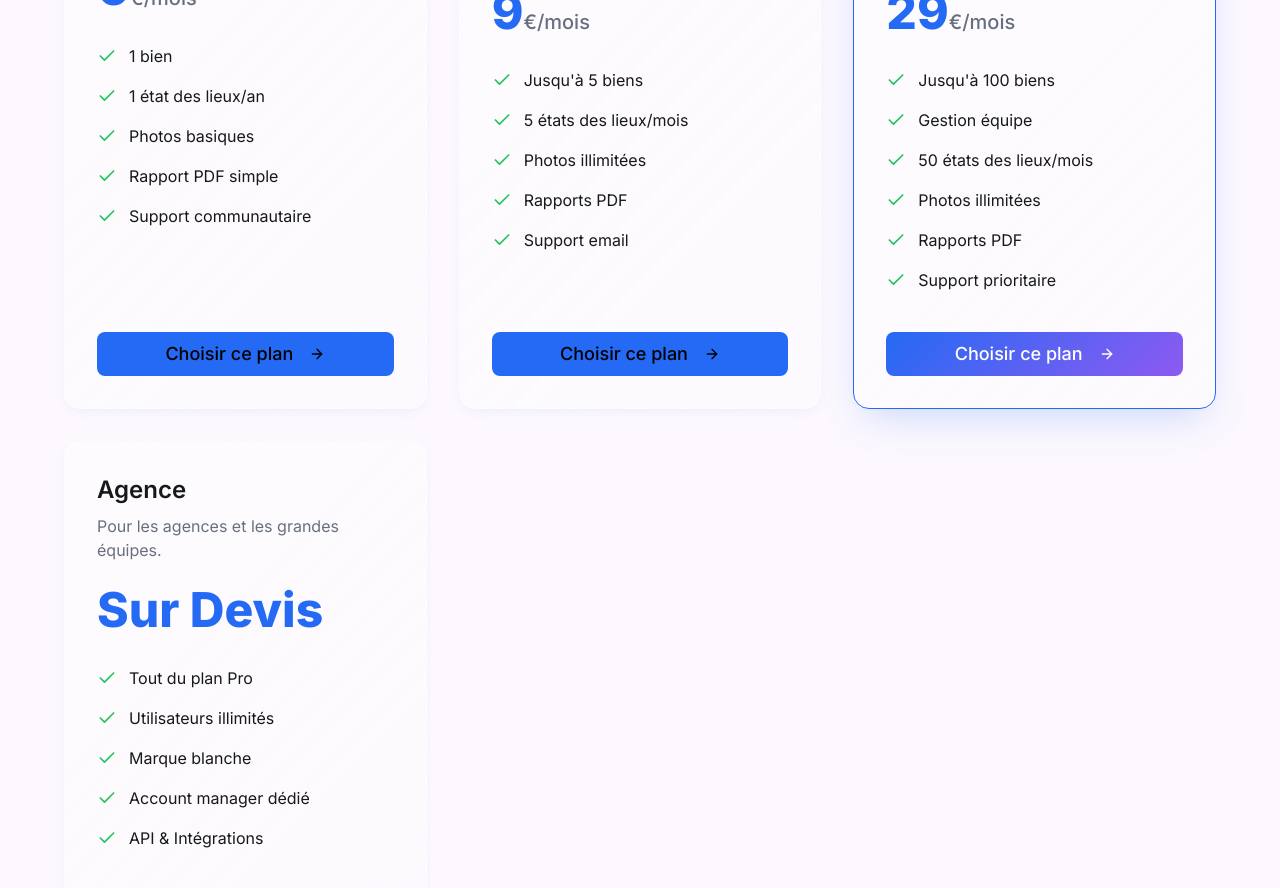
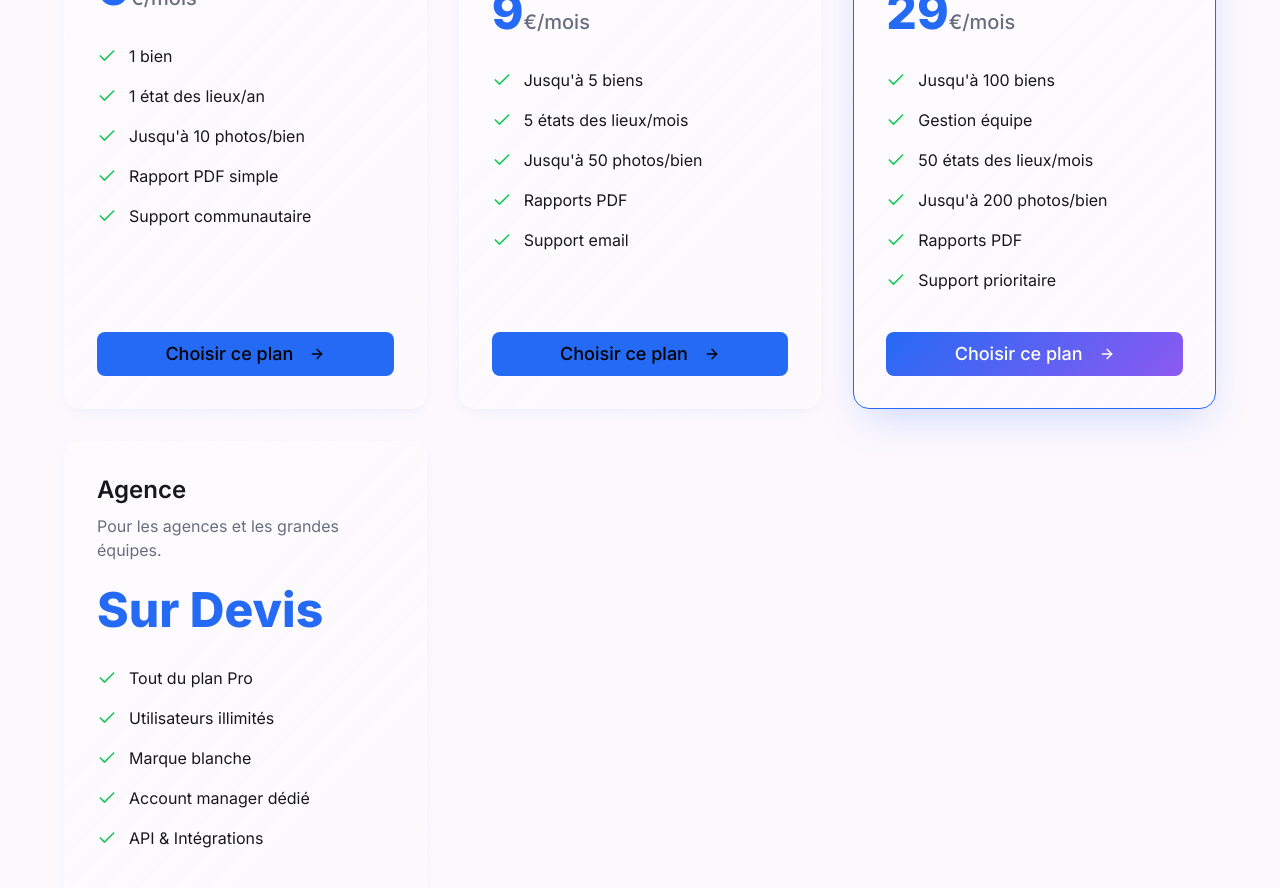
Before and after one commit to spacemen4/bien-local-market-pro, a React (Vite) app: page / in a window 1280 px wide. Shown: the part 4420-5308 px from the top of the page. Built offline with nearby package versions, Linux system fonts and the light colour scheme.

Commit message:
rrrrrrrrrrrrrr

```diff
--- a/src/components/Pricing.tsx
+++ b/src/components/Pricing.tsx
@@ -14,7 +14,7 @@ const plans = [
     features: [
       "1 bien",
       "1 état des lieux/an",
-      "Photos basiques",
+      "Jusqu'à 10 photos/bien",
       "Rapport PDF simple",
       "Support communautaire",
     ],
@@ -29,7 +29,7 @@ const plans = [
     features: [
       "Jusqu'à 5 biens",
       "5 états des lieux/mois",
-      "Photos illimitées",
+      "Jusqu'à 50 photos/bien",
       "Rapports PDF",
       "Support email",
     ],
@@ -45,7 +45,7 @@ const plans = [
       "Jusqu'à 100 biens",
       "Gestion équipe",
       "50 états des lieux/mois",
-      "Photos illimitées",
+      "Jusqu'à 200 photos/bien",
       "Rapports PDF",
       "Support prioritaire",
     ],
```
